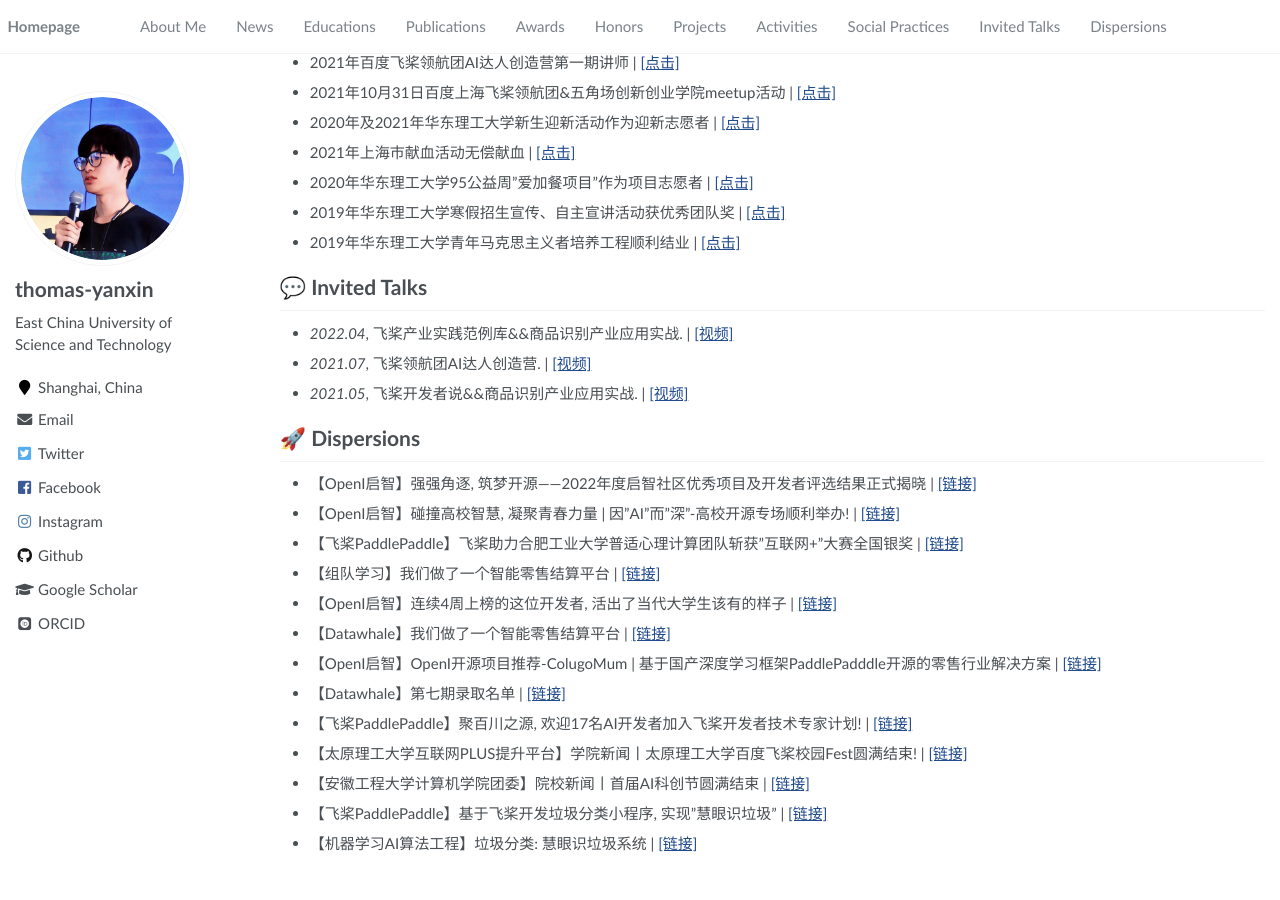
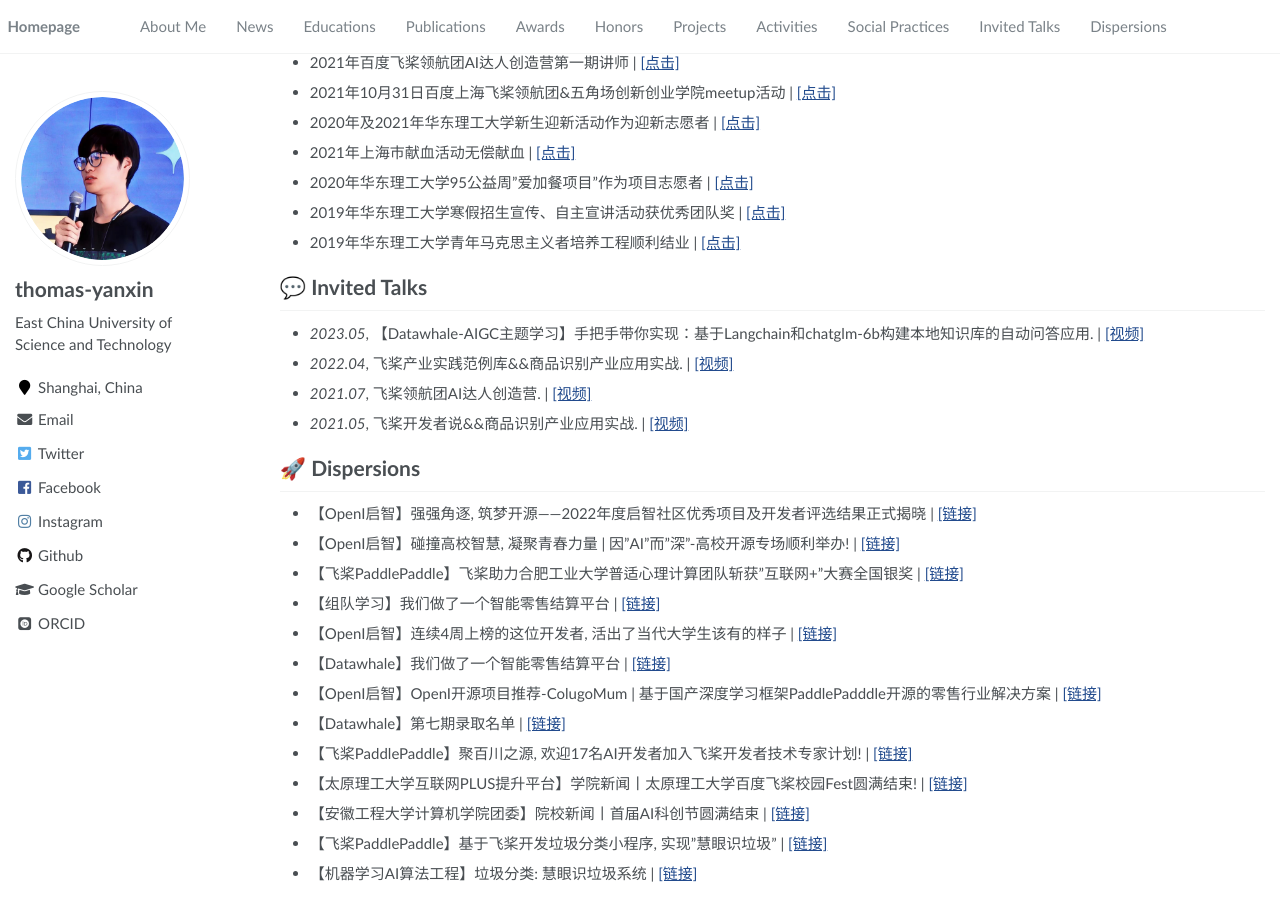
Before and after one commit to thomas-yanxin/thomas-yanxin.github.io, a Jekyll site: the page built from _pages/about.md, in a window 1280 px wide and 900 px high, scrolled down 3763 px. Built offline with Jekyll 4.4.1, drawn with Linux system fonts in a browser that asks for light colours; some web fonts are replaced; before the commit the page ends 4633 px from its top, so only the background shows below that.

Commit message:
Update about.md

```diff
--- a/_pages/about.md
+++ b/_pages/about.md
@@ -154,6 +154,7 @@ redirect_from:
 
 
 # 💬 Invited Talks
+* *2023.05*, 【Datawhale-AIGC主题学习】手把手带你实现：基于Langchain和chatglm-6b构建本地知识库的自动问答应用.  \| [\[视频\]](https://www.bilibili.com/video/BV11N411y7dT/?share_source=copy_web&vd_source=8162f92b2a1a94035ca9e4e0f6e1860a)
 * *2022.04*, 飞桨产业实践范例库&&商品识别产业应用实战.  \| [\[视频\]](https://www.bilibili.com/video/BV1Fu411y7co?spm_id_from=333.999.0.0)
 * *2021.07*, 飞桨领航团AI达人创造营.  \| [\[视频\]](https://www.bilibili.com/video/BV1qq4y1X7uZ?spm_id_from=333.999.0.0&vd_source=02aea3a5719f15c2ff7a32ade6916170)
 * *2021.05*, 飞桨开发者说&&商品识别产业应用实战.  \| [\[视频\]](https://www.bilibili.com/video/BV13p4y1t76K?spm_id_from=333.999.0.0)
```
